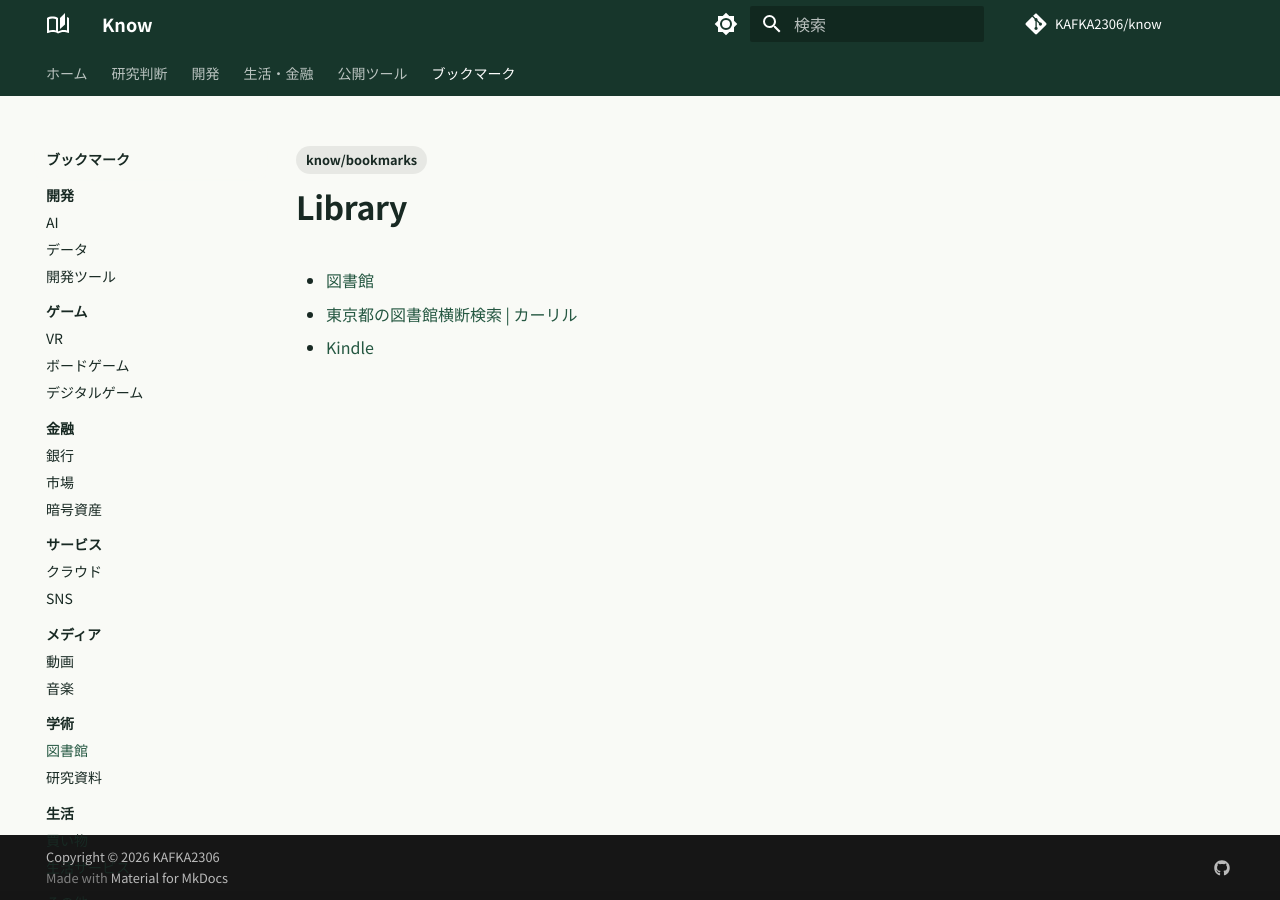
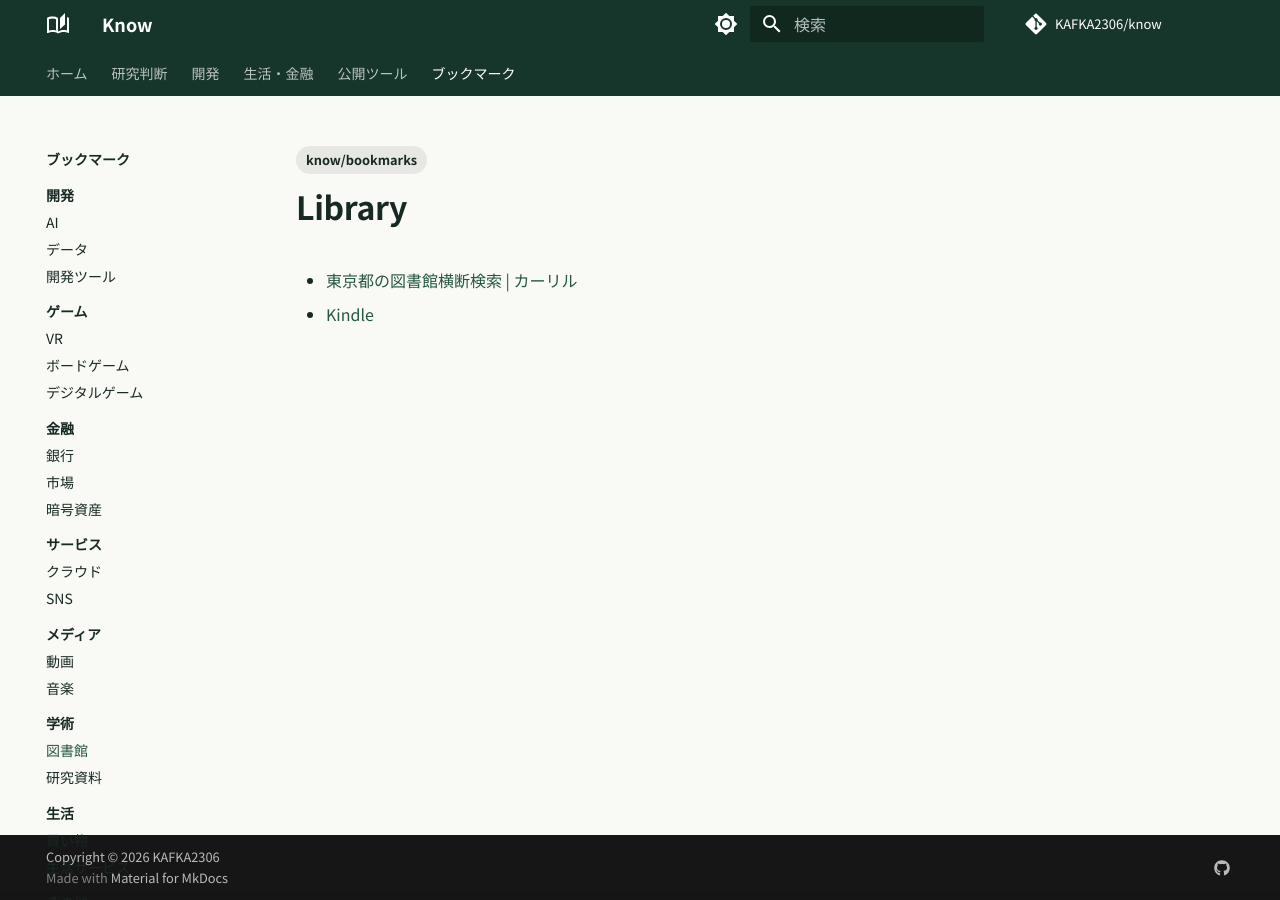
Before and after one commit to KAFKA2306/know, an MkDocs documentation site: the page built from docs/bookmarks/Academic/Library/index.md, in a window 1280 px wide. Built offline with MkDocs 1.6.1 and Material for MkDocs 9.7.7, drawn with Linux system fonts in a browser that asks for light colours; comment, search, counter and statistics services are not loaded.

Commit message:
docs(bookmarks): curate source links in docs/bookmarks/Academic/Library/index.md

```diff
--- a/docs/bookmarks/Academic/Library/index.md
+++ b/docs/bookmarks/Academic/Library/index.md
@@ -7,6 +7,5 @@ tags:
 
 # Library
 
-- [図書館](https://www.tosho.city.fukuyama.hiroshima.jp)
 - [東京都の図書館横断検索 | カーリル](https://calil.jp)
 - [Kindle](https://read.amazon.co.jp)
```
